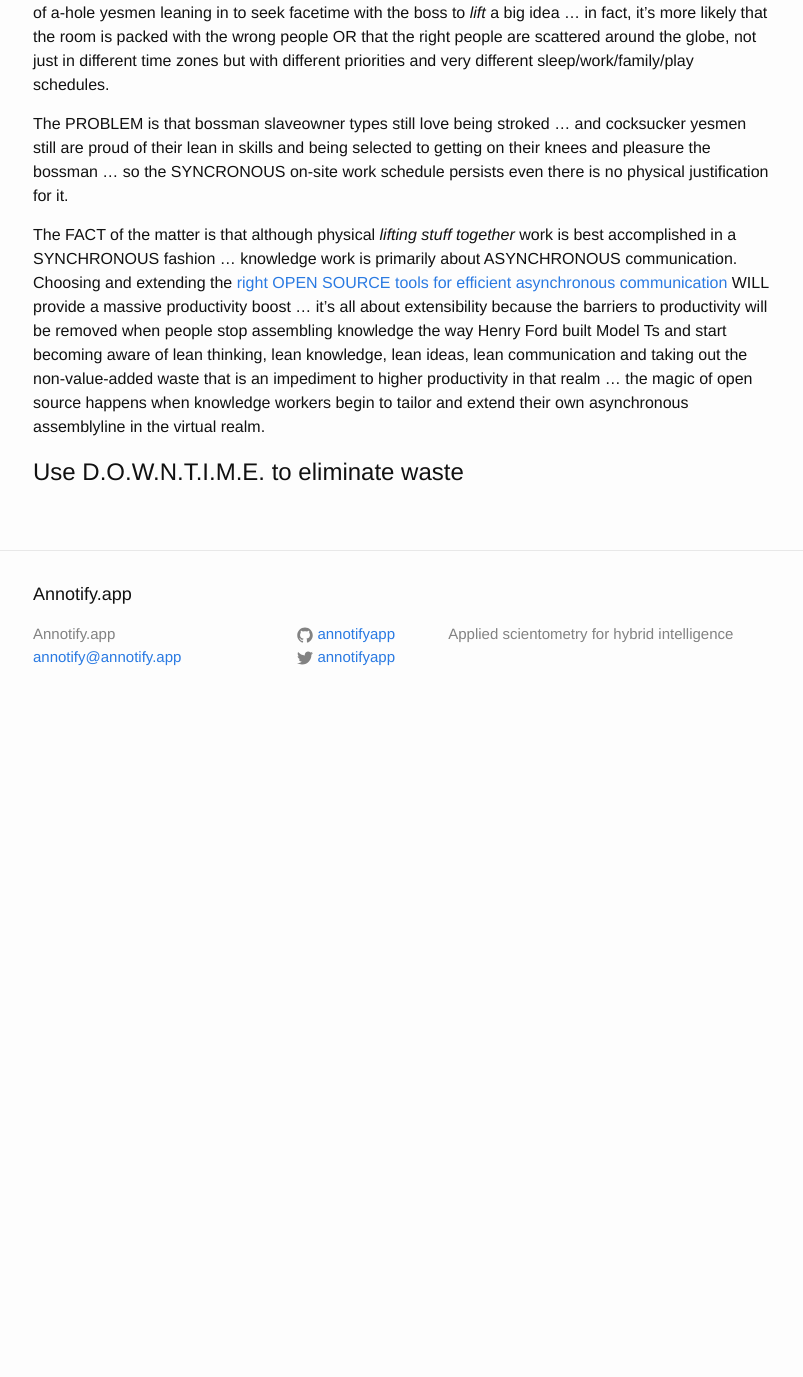
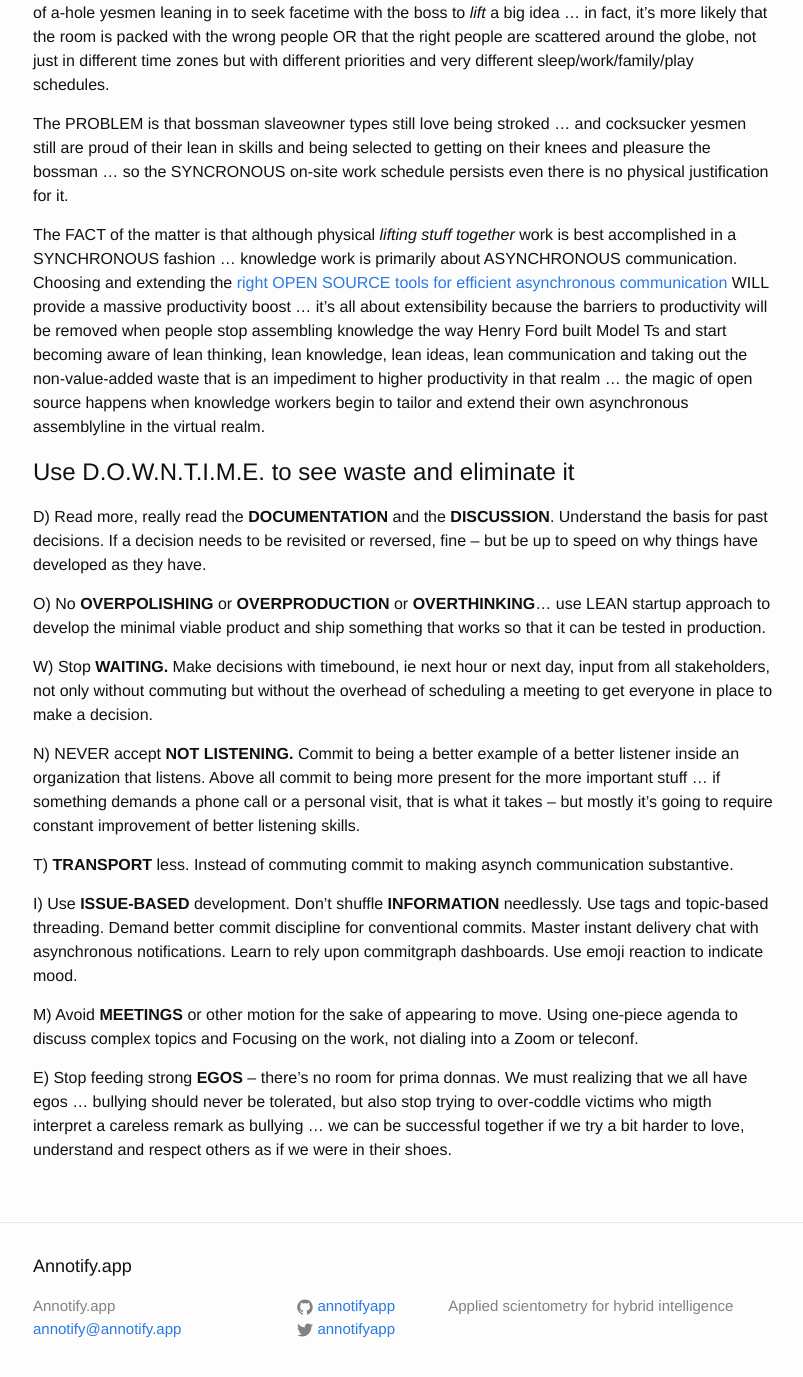
Before and after one commit to annotifyapp/annotifyapp.github.io, a Jekyll site: the page built from _posts/2023-08-09-toward-a-theory-of-quantum-communication.md, in a window 1280 px wide and 1400 px high, scrolled down 364 px. Shown: the top 1377 px of the window, without its empty margins (237-1040 px from the left). Built offline with Jekyll 4.4.1, drawn with Linux system fonts in a browser that asks for light colours; before the commit the page ends 1092 px from its top, so only the background shows below that.

Commit message:
DOWNTIME

```diff
--- a/_posts/2023-08-09-toward-a-theory-of-quantum-communication.md
+++ b/_posts/2023-08-09-toward-a-theory-of-quantum-communication.md
@@ -15,4 +15,20 @@ The PROBLEM is that bossman slaveowner types still love being stroked ... and co
 
 The FACT of the matter is that although physical *lifting stuff together* work is best accomplished in a SYNCHRONOUS fashion ... knowledge work is primarily about ASYNCHRONOUS communication. Choosing and extending the [right OPEN SOURCE tools for efficient asynchronous communication](https://zulip.com/why-zulip/) WILL provide a massive productivity boost ... it's all about extensibility because the barriers to productivity will be removed when people stop assembling knowledge the way Henry Ford built Model Ts and start becoming aware of lean thinking, lean knowledge, lean ideas, lean communication and taking out the non-value-added waste that is an impediment to higher productivity in that realm ... the magic of open source happens when knowledge workers begin to tailor and extend their own asynchronous assemblyline in the virtual realm.
 
-# Use D.O.W.N.T.I.M.E. to eliminate waste
+# Use D.O.W.N.T.I.M.E. to see waste and eliminate it
+
+D) Read more, really read the **DOCUMENTATION** and the **DISCUSSION**. Understand the basis for past decisions. If a decision needs to be revisited or reversed, fine -- but be up to speed on why things have developed as they have.
+
+O) No **OVERPOLISHING** or **OVERPRODUCTION** or **OVERTHINKING**... use LEAN startup approach to develop the minimal viable product and ship something that works so that it can be tested in production.
+
+W) Stop **WAITING.** Make decisions with timebound, ie next hour or next day, input from all stakeholders, not only without commuting but without the overhead of scheduling a meeting to get everyone in place to make a decision.
+
+N) NEVER accept **NOT LISTENING.** Commit to being a better example of a better listener inside an organization that listens. Above all commit to being more present for the more important stuff ... if something demands a phone call or a personal visit, that is what it takes -- but mostly it's going to require constant improvement of better listening skills.
+
+T) **TRANSPORT** less. Instead of commuting commit to making asynch communication substantive.
+
+I) Use **ISSUE-BASED** development. Don't shuffle **INFORMATION** needlessly. Use tags and topic-based threading. Demand better commit discipline for conventional commits. Master instant delivery chat with asynchronous notifications. Learn to rely upon commitgraph dashboards. Use emoji reaction to indicate mood.
+
+M) Avoid **MEETINGS** or other motion for the sake of appearing to move. Using one-piece agenda to discuss complex topics and Focusing on the work, not dialing into a Zoom or teleconf.
+
+E) Stop feeding strong **EGOS** -- there's no room for prima donnas. We must realizing that we all have egos ... bullying should never be tolerated, but also stop trying to over-coddle victims who migth interpret a careless remark as bullying ... we can be successful together if we try a bit harder to love, understand and respect others as if we were in their shoes.
```
